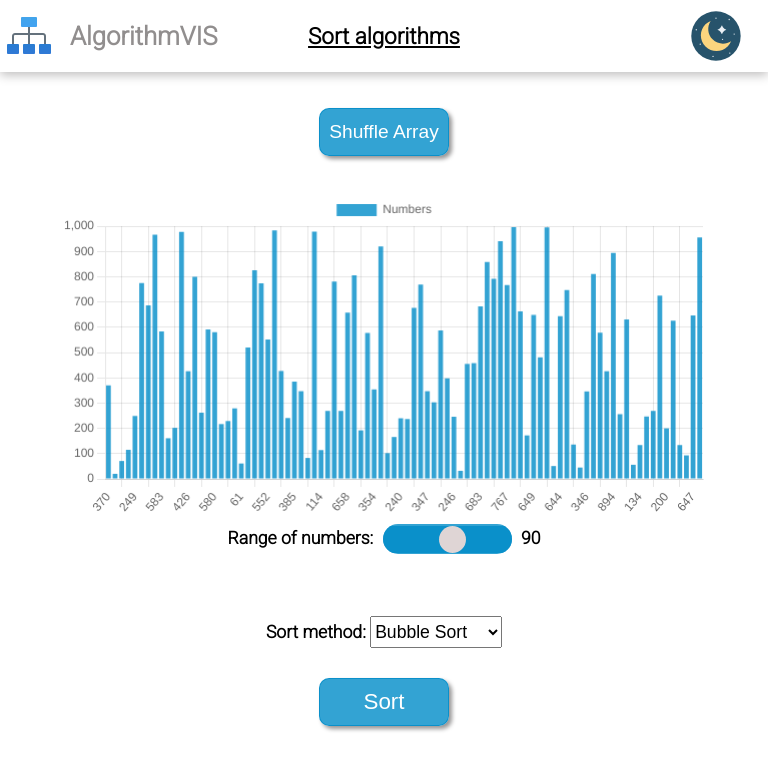
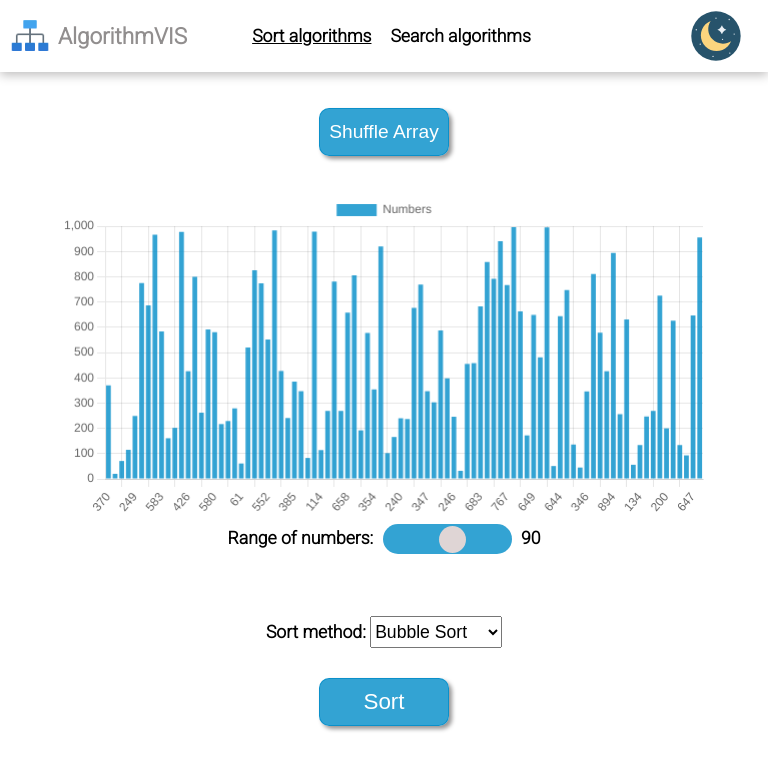
Before and after one commit to Joaov511/Sorting-Algorithms-Site, a plain HTML site: page index.html in a window 768 px wide. Drawn offline with nearby package versions, Linux system fonts and the light colour scheme; some packages are replaced by stand-ins of ours.

Commit message:
Semantic tags were added to html

```diff
--- a/index.html
+++ b/index.html
@@ -23,17 +23,22 @@
   </head>
   <body>
 
-      <header id="header1">
+      <header id="header">
+        <div id="entireLogo">
           <img src="logo.png" alt="" id="logo">
           <label id="companyName">AlgorithmVIS</label>
+        </div>
 
+        <nav>
           <ul>
-          <li><a href="index.html" id="headerItem1">Sort algorithms</a></li>
+            <li><a href="index.html" class="navItems">Sort algorithms</a></li>
+            <li><a href="" class="notActive navItems">Search algorithms</a></li>
           </ul>
-
+        </nav>
         <img src="dark-mode.svg" alt="" id="themeSwitch">
       </header>
 
+      <main>
         <div class="centerBtn">
           <button id="shuffleArray">Shuffle Array</button>
         </div>
@@ -61,7 +66,7 @@
         <div class="centerBtn">
         <Button id="sortBtn">Sort</Button>
         </div>
-
+      </main>
 
   </body>
 </html>
--- a/script.js
+++ b/script.js
@@ -13,6 +13,8 @@ const shuffleBtn = document.getElementById('shuffleArray');
 const rangeInput = document.getElementById('rangeInput');
 const rangeValue = document.getElementById('rangeValue');
 const themeSwitch = document.getElementById("themeSwitch");
+const header = document.getElementById("header");
+const headerItems = document.getElementsByClassName("navItems");
 
 //Chart
 const backgroundColors = ['rgba(0, 140, 200, 0.8)','rgba(224, 34, 49, 0.8)']
@@ -150,6 +152,9 @@ function resetAnimation(element) {
     void element.offsetWidth;
 }
 
+
+
+
 themeSwitch.addEventListener('click', function() {
         switch(isDarkMode) {
             case false : {
@@ -163,7 +168,9 @@ themeSwitch.addEventListener('click', function() {
                 shuffleBtn.style.boxShadow = "inset 3px 3px 18px rgba(5, 98, 138, 0.8)";
 
                 header.style.backgroundColor = "rgb(24,26,27)";
-                headerItem1.style.color = "rgb(236, 229, 229)";
+                for(let i = 0; i < headerItems.length; i++) {
+                    headerItems[i].style.color = "rgb(236, 229, 229)";
+                }
 
                 resetAnimation(themeSwitch);
                 themeSwitch.style.animation = "switchThemeAnim 0.9s linear";
@@ -182,7 +189,9 @@ themeSwitch.addEventListener('click', function() {
                 shuffleBtn.style.boxShadow = "3px 3px 4px #979696";
 
                 header.style.backgroundColor = "white";
-                headerItem1.style.color = "black";
+                for(let i = 0; i < headerItems.length; i++) {
+                    headerItems[i].style.color = "black";
+                }
 
                 resetAnimation(themeSwitch);
                 themeSwitch.style.animation = "switchThemeAnim 0.9s linear";
--- a/style.css
+++ b/style.css
@@ -27,37 +27,46 @@ header {
     font-weight: bold;
 }
 
+
 ul {
     list-style-type: none;
 }
 
-header ul {
+header ul li {
+    font-size: 1.4rem;
     display: inline-block;
 }
 
-header ul li {
-    font-size: 1.4rem;
+header ul li a {
+    color: rgb(0, 0, 0);
+    padding-left: 35px;
 }
 
-header ul li a {
-    text-decoration: underline;
-    color: black;
+.notActive {
+    text-decoration: none;
 }
 
 #logo {
     width: 48px;
     height: 48px;
-    position: absolute;
-    left: 5px;
     display: flex;
 }
 
 #companyName {
     font-size: 1.6rem;
     color: #918e8e;
+    display: flex;
+    padding-left: 8px;
+
+}
+
+#entireLogo {
+    display: flex;
+    align-items: center;
     position: absolute;
-    left: 70px;
-    display: flex;
+    left: 10px;
+
+
 }
 
 #themeSwitch {
@@ -153,9 +162,11 @@ button:active {
 
 #rangeInput::-webkit-slider-runnable-track {
     -webkit-appearance: none;
-    background: rgba(0, 140, 200, 0.8);
     cursor: pointer;
+    background: transparent;
 }
+
+
 
 .range {
     margin-left: 22.5%;
@@ -201,6 +212,7 @@ button:active {
 #sortBtn:hover {
     background-color: rgb(4, 96, 136);
     cursor: pointer;
+
 }
 
 
@@ -232,6 +244,19 @@ button:active {
 }
 
 @media  screen and (min-width:600px) and (max-width:1000px) {
+    header ul li {
+        font-size: 1.1rem;
+    }
+    header ul li a {
+        padding-left: 15px;
+    }
+    #logo {
+        width: 40px;
+        height: 40px;
+    }
+    #companyName {
+        font-size: 1.4rem;
+    }
     #moves {
         margin-top: 4%;
     }
```
Lines whose indentation alone changed are shown as unchanged.
